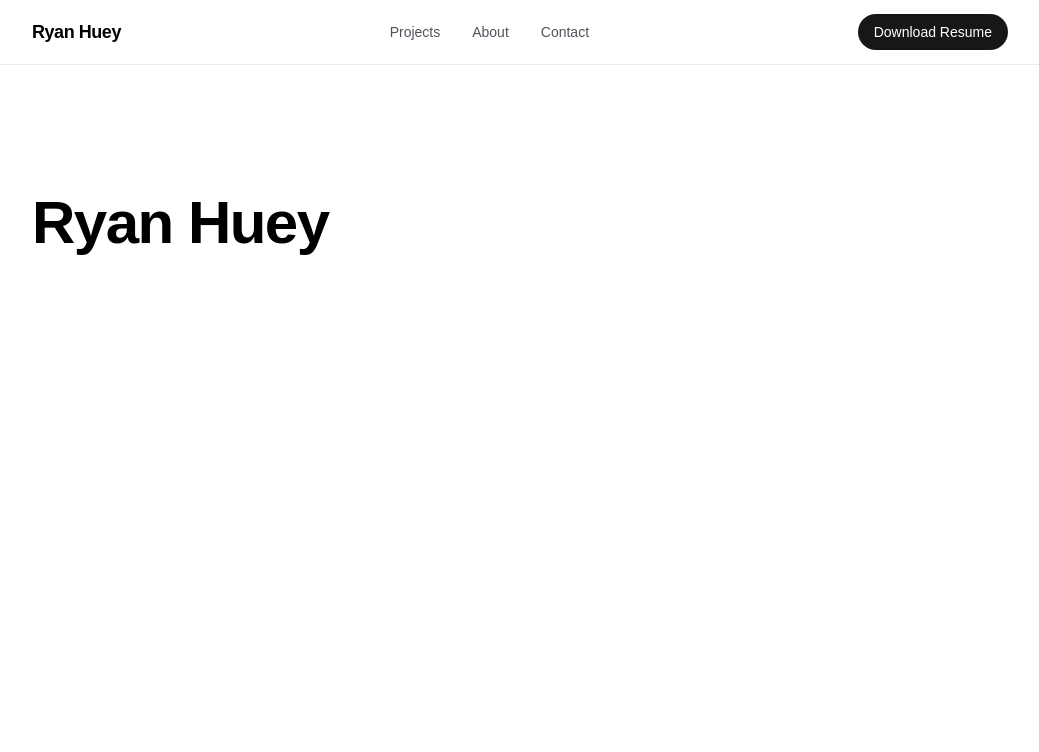
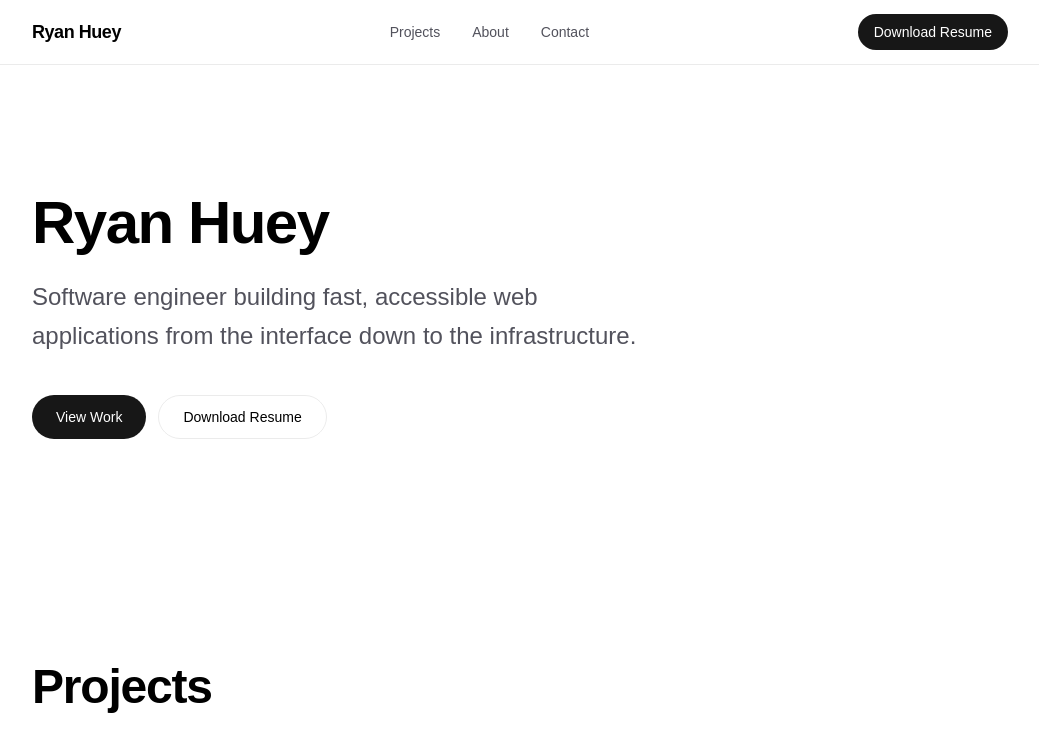
Before and after one commit to RyHuey849/Portfolio-Website, a Next.js app: page / in a window 1280 px wide. Shown: the top 752 px of the page, without its empty margins (120-1159 px from the left). Built offline with nearby package versions, Linux system fonts and the light colour scheme.

Commit message:
Created projects section

```diff
--- a/src/app/page.tsx
+++ b/src/app/page.tsx
@@ -1,9 +1,11 @@
 import Hero from "@/components/Hero";
+import Projects from "@/components/Projects";
 
 export default function Home() {
   return (
     <main className="flex flex-1 flex-col">
       <Hero />
+      <Projects />
     </main>
   );
 }
--- a/src/components/Hero.tsx
+++ b/src/components/Hero.tsx
@@ -7,6 +7,27 @@ export default function Hero() {
       <h1 className="text-5xl font-semibold tracking-tight text-black dark:text-zinc-50 sm:text-6xl">
         Ryan Huey
       </h1>
+
+      <p className="mt-6 max-w-2xl text-balance text-xl font-medium leading-relaxed text-zinc-600 dark:text-zinc-400 sm:text-2xl">
+        Software engineer building fast, accessible web applications from the
+        interface down to the infrastructure.
+      </p>
+
+      <div className="mt-10 flex flex-col items-stretch gap-3 sm:flex-row sm:items-center">
+        <a
+          href=""
+          className="flex h-11 items-center justify-center rounded-full bg-foreground px-6 text-sm font-medium text-background transition-colors hover:bg-[#383838] dark:hover:bg-[#ccc]"
+        >
+          View Work
+        </a>
+
+        <a
+          href=""
+          className="flex h-11 items-center justify-center rounded-full border border-black/[.08] px-6 text-sm font-medium text-black transition-colors hover:border-transparent hover:bg-[#f2f2f2] dark:border-white/[.145] dark:text-zinc-50 dark:hover:bg-[#1a1a1a]"
+        >
+          Download Resume
+        </a>
+      </div>
     </section>
   );
 }
--- /dev/null
+++ b/src/components/Projects.tsx
@@ -0,0 +1,16 @@
+export default function Projects() {
+  return (
+    <section
+      id="projects"
+      aria-labelledby="projects-heading"
+      className="mx-auto flex w-full max-w-5xl scroll-mt-16 flex-col px-6 py-24"
+    >
+      <h2
+        id="projects-heading"
+        className="text-4xl font-semibold tracking-tight text-black dark:text-zinc-50 sm:text-5xl"
+      >
+        Projects
+      </h2>
+    </section>
+  );
+}
```
